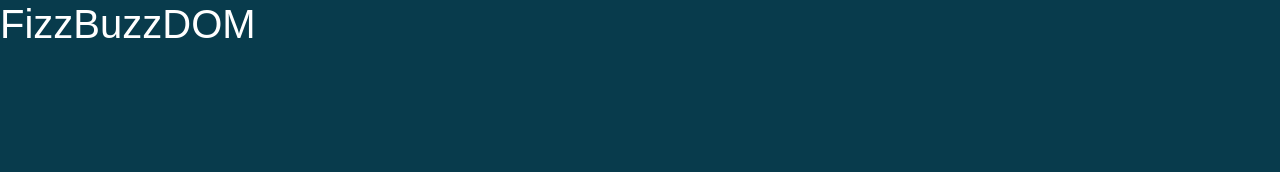
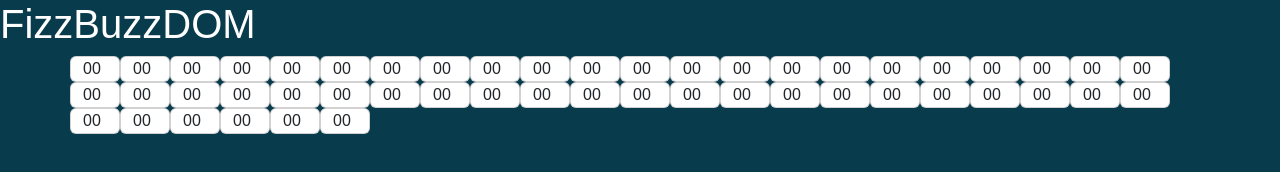
Before and after one commit to bonvi83/js-fizzbuzz, a plain HTML site: page index.html in a window 1280 px wide. Drawn offline with nearby package versions, Linux system fonts and the light colour scheme.

Commit message:
add macro struttura html

```diff
--- a/css/style.css
+++ b/css/style.css
@@ -16,3 +16,7 @@ body {
     background-color: var(--primary-color);
     color: white;
 }
+
+.card {
+    width: 50px;
+}
--- a/index.html
+++ b/index.html
@@ -1,8 +1,8 @@
 <!DOCTYPE html>
 <html lang="it">
-<head>
-    <meta charset="UTF-8">
-    <meta name="viewport" content="width=device-width, initial-scale=1.0">
+  <head>
+    <meta charset="UTF-8" />
+    <meta name="viewport" content="width=device-width, initial-scale=1.0" />
 
     <title>FizzBuzz</title>
 
@@ -10,16 +10,75 @@
     <!-- <link rel="stylesheet" href="https://cdnjs.cloudflare.com/ajax/libs/font-awesome/6.5.1/css/all.min.css" integrity="sha512-DTOQO9RWCH3ppGqcWaEA1BIZOC6xxalwEsw9c2QQeAIftl+Vegovlnee1c9QX4TctnWMn13TZye+giMm8e2LwA==" crossorigin="anonymous" referrerpolicy="no-referrer" /> -->
 
     <!-- link Bootstrap -->
-    <link href="https://cdn.jsdelivr.net/npm/bootstrap@5.3.2/dist/css/bootstrap.min.css" rel="stylesheet" integrity="sha384-T3c6CoIi6uLrA9TneNEoa7RxnatzjcDSCmG1MXxSR1GAsXEV/Dwwykc2MPK8M2HN" crossorigin="anonymous">
+    <link
+      href="https://cdn.jsdelivr.net/npm/bootstrap@5.3.2/dist/css/bootstrap.min.css"
+      rel="stylesheet"
+      integrity="sha384-T3c6CoIi6uLrA9TneNEoa7RxnatzjcDSCmG1MXxSR1GAsXEV/Dwwykc2MPK8M2HN"
+      crossorigin="anonymous"
+    />
 
     <!-- link my CSS -->
-    <link rel="stylesheet" href="./css/style.css">
-</head>
+    <link rel="stylesheet" href="./css/style.css" />
+  </head>
 
-<body>
+  <body>
     <h1>FizzBuzzDOM</h1>
+    <div class="container d-flex">
+      <div class="row">
+        <div class="card">00</div>
+        <div class="card">00</div>
+        <div class="card">00</div>
+        <div class="card">00</div>
+        <div class="card">00</div>
+        <div class="card">00</div>
+        <div class="card">00</div>
+        <div class="card">00</div>
+        <div class="card">00</div>
+        <div class="card">00</div>
+        <div class="card">00</div>
+        <div class="card">00</div>
+        <div class="card">00</div>
+        <div class="card">00</div>
+        <div class="card">00</div>
+        <div class="card">00</div>
+        <div class="card">00</div>
+        <div class="card">00</div>
+        <div class="card">00</div>
+        <div class="card">00</div>
+        <div class="card">00</div>
+        <div class="card">00</div>
+        <div class="card">00</div>
+        <div class="card">00</div>
+        <div class="card">00</div>
+        <div class="card">00</div>
+        <div class="card">00</div>
+        <div class="card">00</div>
+        <div class="card">00</div>
+        <div class="card">00</div>
+        <div class="card">00</div>
+        <div class="card">00</div>
+        <div class="card">00</div>
+        <div class="card">00</div>
+        <div class="card">00</div>
+        <div class="card">00</div>
+        <div class="card">00</div>
+        <div class="card">00</div>
+        <div class="card">00</div>
+        <div class="card">00</div>
+        <div class="card">00</div>
+        <div class="card">00</div>
+        <div class="card">00</div>
+        <div class="card">00</div>
+        <div class="card">00</div>
+        <div class="card">00</div>
+        <div class="card">00</div>
+        <div class="card">00</div>
+        <div class="card">00</div>
+        <div class="card">00</div>
+      </div>
+    </div>
 
     <!-- link a javascript -->
     <script type="text/javascript" src="./js/main.js"></script>
-</body>
+  </body>
 </html>
--- a/js/main.js
+++ b/js/main.js
@@ -1,12 +1,27 @@
+
+
 // CODICE DI BASE
-// for (var i = 1; i <= 100; i++) {
-//     if (i % 3 == 0 && i % 5 == 0) {
-//         console.log('FizzBuzz');
-//     } else if (i % 3 == 0) {
-//         console.log('Fizz');
-//     } else if (i % 5 == 0) {
-//         console.log('Buzz');
-//     } else {
-//         console.log(i);
-//     }
-// }
+for (var i = 1; i <= 100; i++) {
+    if (i % 3 == 0 && i % 5 == 0) {
+        console.log('FizzBuzz');
+
+    } else if (i % 3 == 0) {
+        console.log('Fizz');
+
+    } else if (i % 5 == 0) {
+        console.log('Buzz');
+
+    } else {
+        console.log(i);
+    }
+}
+
+
+
+// cardRow.innerHTML += `
+//     <div class="col-3">
+//         <div class="card ${classes}">
+//             <h3>${result}</h3>
+//         </div>
+//     </div>
+//     `
```
